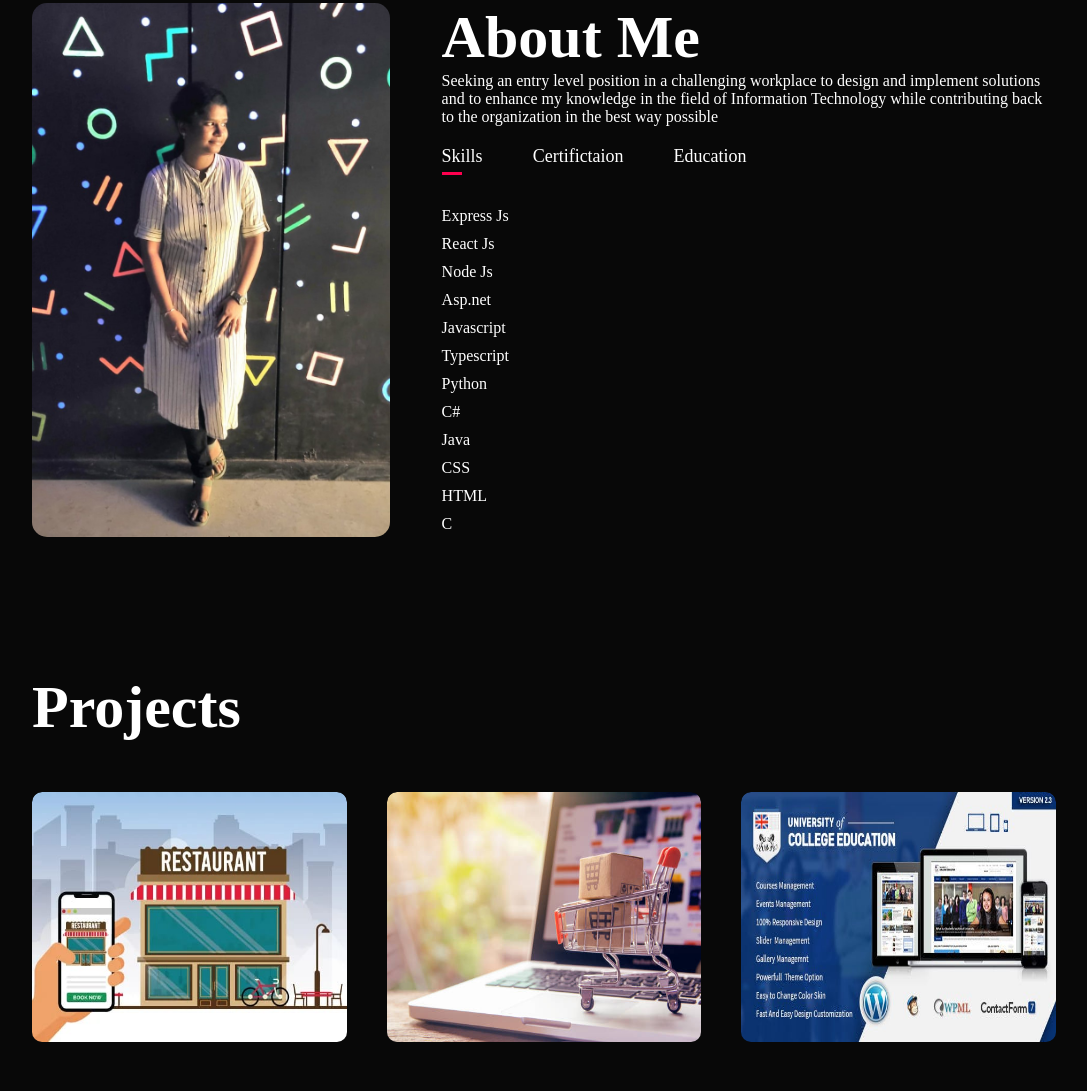
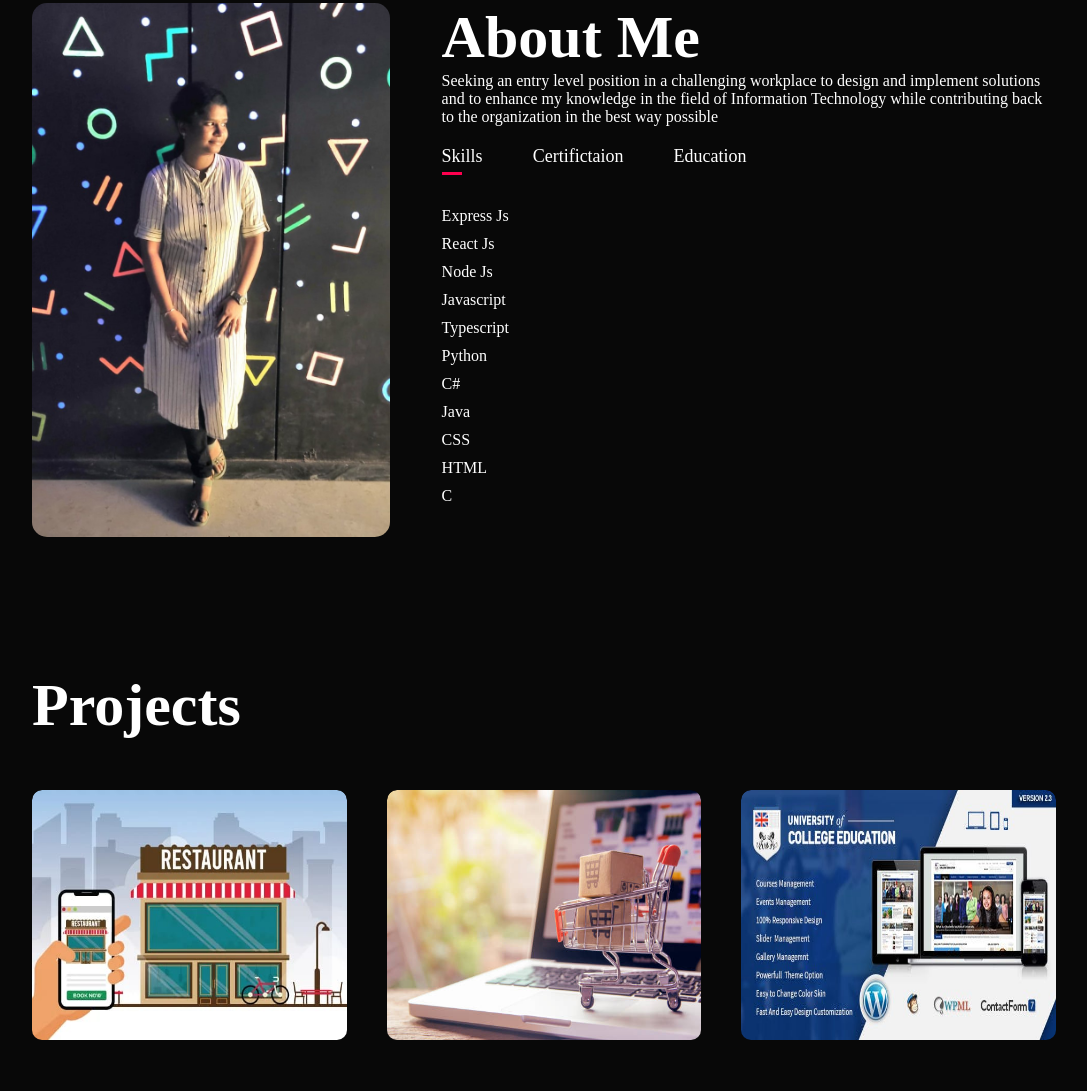
Before and after one commit to SahayaBurney/Website, a plain HTML site: page index.html in a window 1280 px wide. Shown: the part 887-1978 px from the top of the page, without its empty margins (96-1183 px from the left). Drawn offline with Linux system fonts and the light colour scheme.

Commit message:
Update index.html

```diff
--- a/index.html
+++ b/index.html
@@ -66,7 +66,6 @@
                             <li>Express Js</li>
                             <li>React Js</li>
                             <li>Node Js</li>
-                            <li>Asp.net</li>
                             <li>Javascript</li>
                             <li>Typescript</li>
                             <li>Python</li>
```
